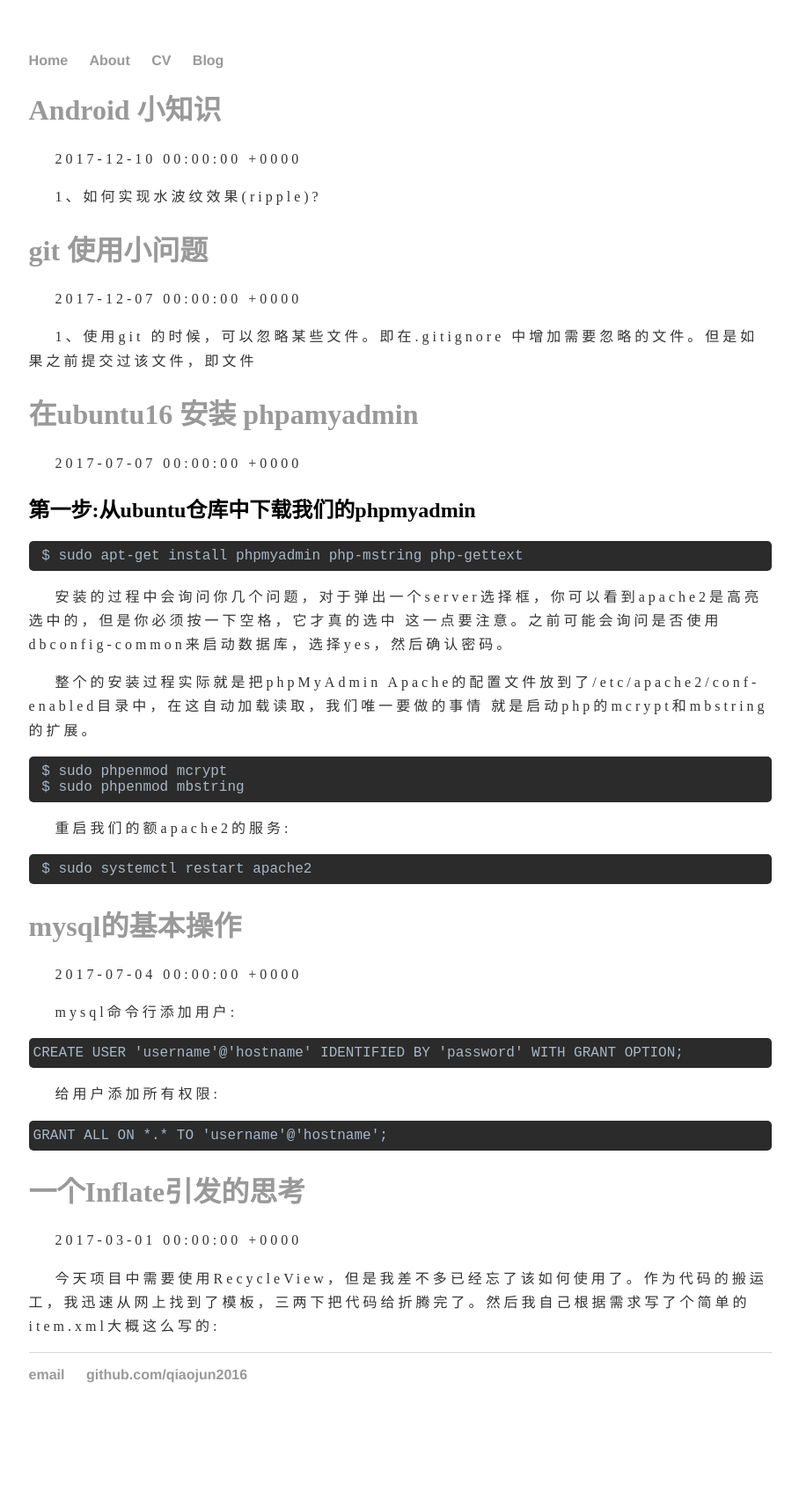
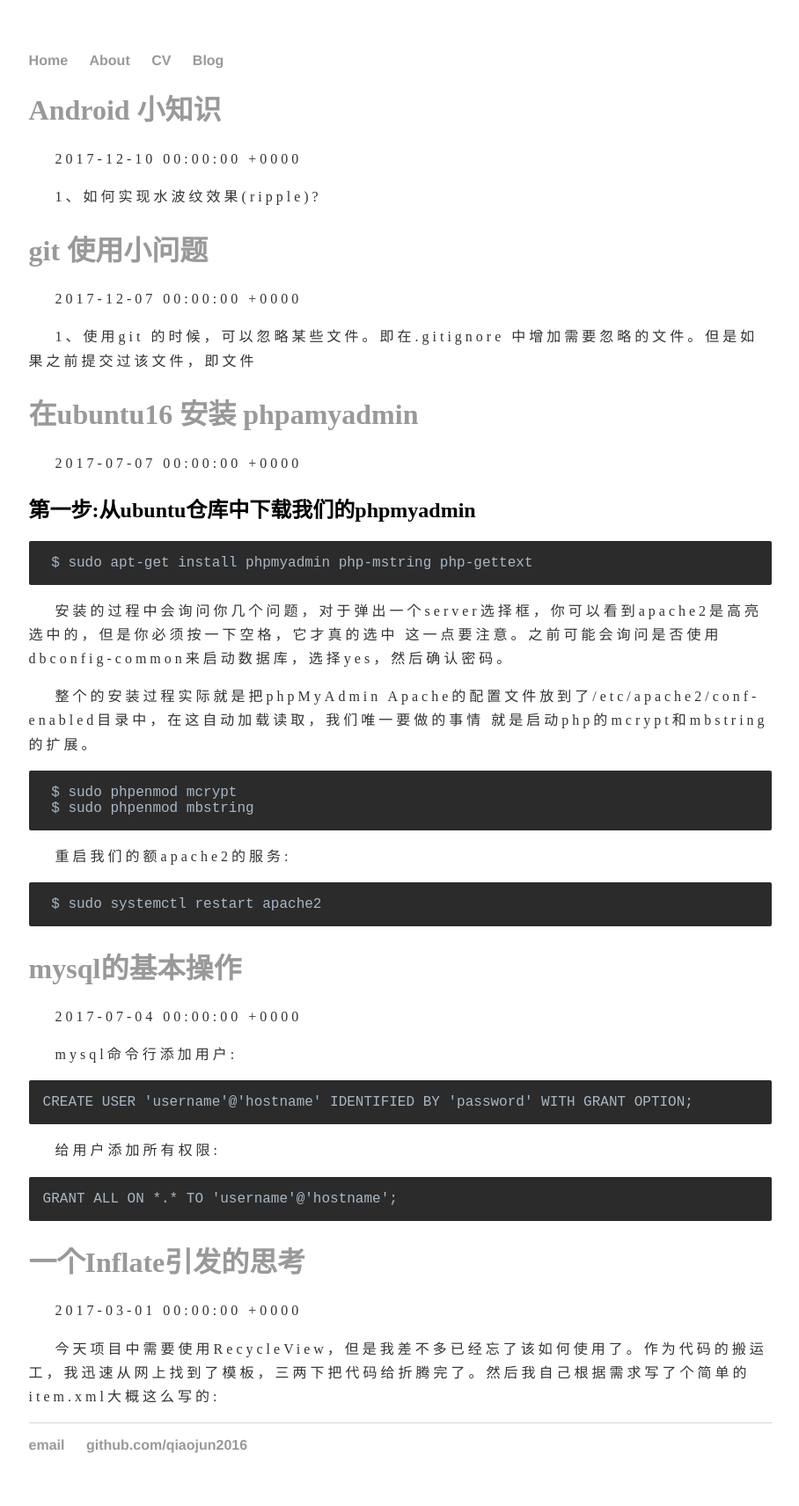
Before and after one commit to qiaojun2016/qiaojun2016.github.io, a Jekyll site: the page built from blog/index.html, in a window 1280 px wide. Shown: the whole page at 88% size, without its empty margins (185-1093 px from the left). Built offline with Jekyll 4.4.1, drawn with Linux system fonts in a browser that asks for light colours; the list of posts is cut into pages by our own code; comment, search, counter and statistics services are not loaded; before the commit the page ends 1632 px from its top, so only the background shows below that.

Commit message:
Update main.css

```diff
--- a/css/main.css
+++ b/css/main.css
@@ -67,6 +67,9 @@ pre.code {
     color:#A9B7C6;
     font-style:normal;
     font-family:'Courier New', monospace;
-    padding:8px 5px 8px 5px;
-    border-radius:5px;
+    padding:16px 16px 16px 16px;
+    border-radius:2px;
 }
+span.en {
+	letter-spacing: 1px;
+}
```
